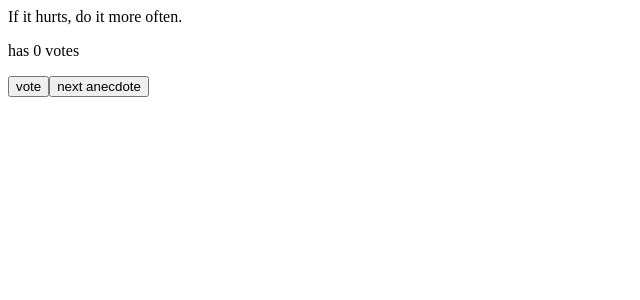
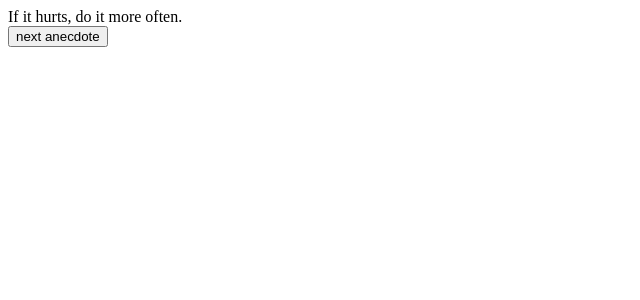
Before and after one commit to AndregSouza/fullstackopen-exercises, a React (Vite) app in the folder part1/: page / in a window 1280 px wide. Shown: the top 300 px of the page, without its empty margins (0-640 px from the left). Built offline with nearby package versions, Linux system fonts and the light colour scheme.

Commit message:
Revert "Exercise 1.14 checkpoint (side-note, mapping functions got me some trouble)"
This reverts commit b3426617f0052f98a84fd23e3ade9d8f7cd4aa00.

```diff
--- a/part1/src/App.jsx
+++ b/part1/src/App.jsx
@@ -13,24 +13,6 @@ const App = () => {
   ]
 
   const [selected, setSelected] = useState(0)
-  const [votes, setVotes] = useState(new Uint8Array(8))
-
-  function handleIncrementClick (selected) {
-    const votesUpdated = votes.map(
-      function(_, index) {
-        console.log (index)
-        console.log(selected)
-        if(selected == index) {
-          return votes[selected]+1
-        }
-        else {
-          return votes[index]
-        }
-      }
-    )
-  console.log(votesUpdated)
-  setVotes(votesUpdated)
-  }
 
   function getRandomInt(max) {
     return Math.floor(Math.random() * max);
@@ -38,14 +20,10 @@ const App = () => {
 
   return (
     <>
-      <div>
-        {anecdotes[selected]}
-        <p>
-          has {votes[selected]} votes
-        </p>
-      </div>
-      <button onClick={() => handleIncrementClick(selected)}> vote </button>
-      <button onClick={() => setSelected(getRandomInt(8))}> next anecdote </button>
+    <div>
+    {anecdotes[selected]}
+    </div>
+    <button onClick={() => setSelected(getRandomInt(8))}> next anecdote </button>
     </>
   )
 }
```
